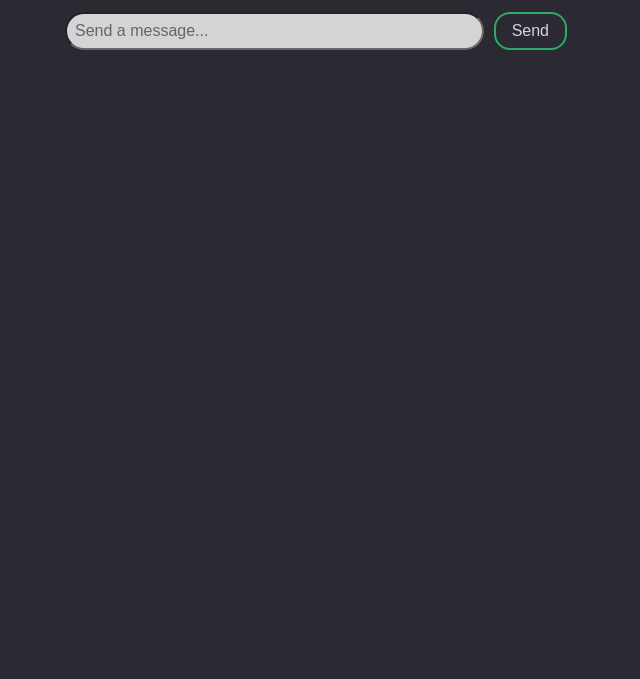
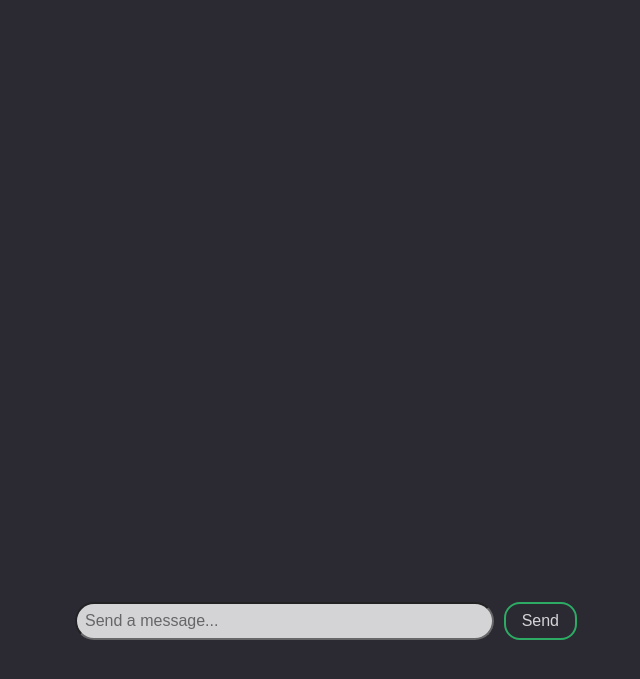
Before and after one commit to ctstolfa/SocialMatcherForGamers, a Django app: a page that uses SMG/templates/message.html in a window 1280 px wide. Shown: the part 80-759 px from the top of the page, without its empty margins (319-959 px from the left). Run offline with Django 4.2, Linux system fonts and the light colour scheme; the visitor is signed in with stand-in values (Sample User, id 1); data comes from the database, SQL or seed files in the repository; data that the repository does not hold is empty.

Commit message:
Added Overflow Handling on message.html
Fixed Redirect For Friend Page

```diff
--- a/SMG/smg_app/views.py
+++ b/SMG/smg_app/views.py
@@ -249,7 +249,7 @@ def message(request, username: str):
         "messages": Message.objects.filter(
             sender__username__in=usernames,
             receiver__username__in=usernames,
-        ).order_by('time'),
+        ).order_by('-time'),
     }
 
     return render(request, "message.html", ctx)
--- a/SMG/templates/message.html
+++ b/SMG/templates/message.html
@@ -45,9 +45,18 @@
         flex-shrink: 0;
     }
 
+    #messages {
+        overflow-y: auto;
+        padding: 10px;
+        height: 70vh;
+        display: flex;
+        flex-direction: column-reverse;
+    }
+
     #send {
         width: 100%;
         display: flex;
+        padding: 10px;
     }
 
     #send input {
```
